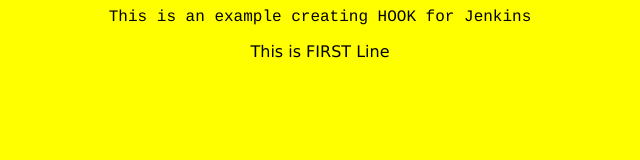
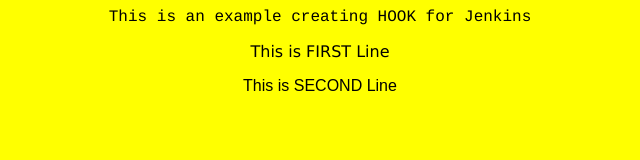
Before and after one commit to vadimmazhar/2nd-awsjks-githubhook-proj, a plain HTML site: page index.html in a window 1280 px wide. Shown: the whole page, without its empty margins (320-960 px from the left). Drawn offline with Linux system fonts and the light colour scheme.

Commit message:
-c2- add SECOND Line

```diff
--- a/index.html
+++ b/index.html
@@ -5,5 +5,6 @@
   <body   align=center  bgcolor=yellow>
     <p style="font-family:courier;">This is an example creating HOOK for Jenkins </p>
     <p style="font-family:verdana;">This is FIRST Line</p>
+    <p style="font-family:arial;">This is SECOND Line</p>
   </body>
 </html>
```
